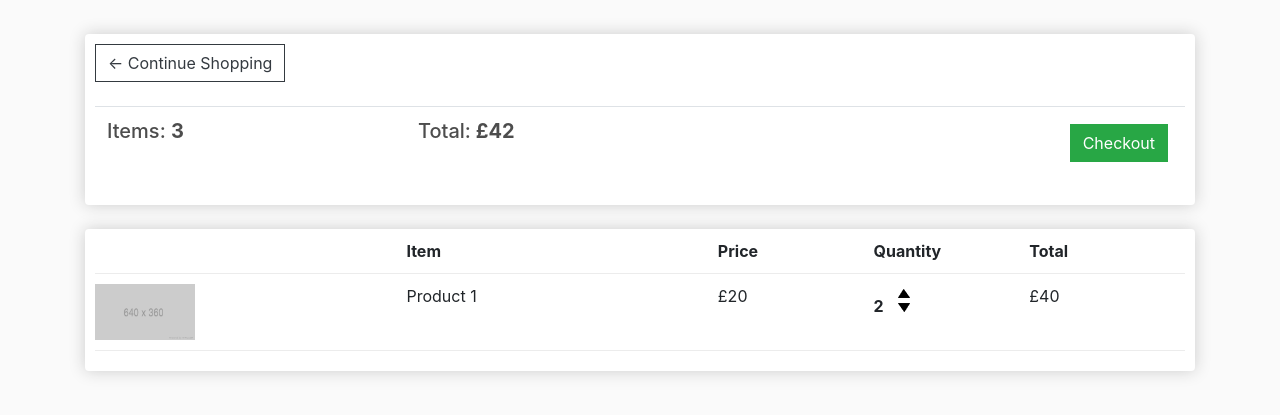
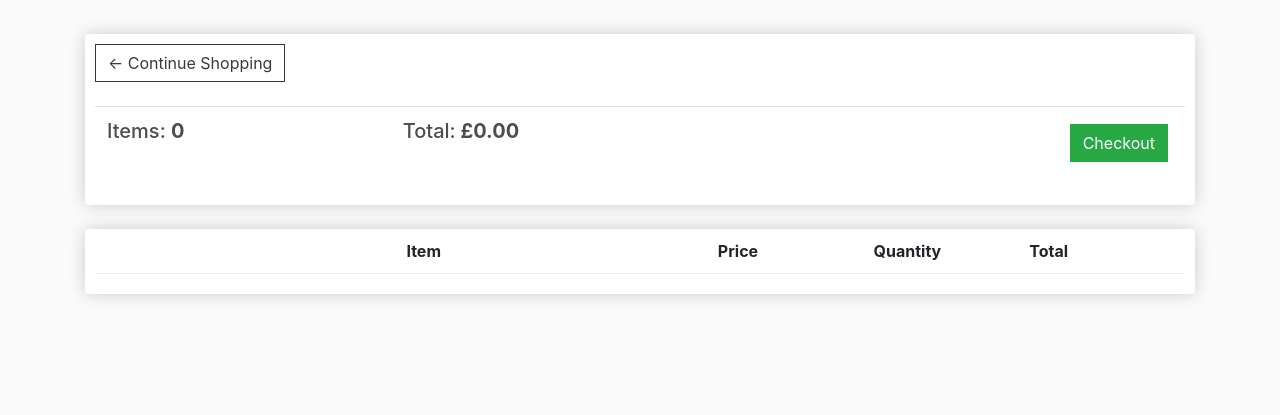
Before and after one commit to Lukasrid/ecommerce-project, a Django app: page /cart/ in a window 1280 px wide. Shown: the part 57-472 px from the top of the page. Run offline with Django 4.2, Linux system fonts and the light colour scheme; lists and menus that the app fills with data are empty; some libraries are stand-ins or nearby versions.

Commit message:
render out items in cart

```diff
--- a/ecommerce/store/templates/store/cart.html
+++ b/ecommerce/store/templates/store/cart.html
@@ -8,10 +8,10 @@
             <table class="table">
                 <tr>
                     <th>
-                        <h5>Items: <strong>3</strong></h5>
+                        <h5>Items: <strong>{{order.get_cart_items}}</strong></h5>
                     </th>
                     <th>
-                        <h5>Total:<strong> £42</strong></h5>
+                        <h5>Total:<strong> £{{order.get_cart_total|floatformat:2}}</strong></h5>
                     </th>
                     <th>
                         <a style="float: right; margin: 5px" class="btn btn-success" href="{% url 'checkout' %}">Checkout</a>
@@ -30,22 +30,24 @@
                 <div style="flex: 1"><strong>Total</strong></div>
             </div>
 
+            {% for item in items %}
             <div class="cart-row">
                 <div style="flex: 2">
-                    <img class="row-image" src="{% static 'images/placeholder.png' %}" />
+                    <img class="row-image" src="{{item.book.imageURL}}" />
                 </div>
-                <div style="flex: 2"><p>Product 1</p></div>
-                <div style="flex: 1"><p>£20</p></div>
+                <div style="flex: 2"><p>{{item.book.title}}</p></div>
+                <div style="flex: 1"><p>£{{item.book.price|floatformat:2}}</p></div>
                 <div style="flex: 1">
-                    <p class="quantity">2</p>
+                    <p class="quantity">{{item.quantity}}</p>
                     <div class="quantity">
                         <img class="chg-quantity" src="{% static  'images/arrow-up.png' %}" />
 
                         <img class="chg-quantity" src="{% static  'images/arrow-down.png' %}" />
                     </div>
                 </div>
-                <div style="flex: 1"><p>£40</p></div>
+                <div style="flex: 1"><p>£{{item.get_total|floatformat:2}}</p></div>
             </div>
+            {% endfor %}
         </div>
     </div>
     {% endblock content %}
--- a/ecommerce/store/views.py
+++ b/ecommerce/store/views.py
@@ -9,9 +9,19 @@ def store(request):
 	return render(request, 'store/store.html', context)
 
 def cart(request):
-    context = {}
-    return render(request, 'store/cart.html', context)
+
+	if request.user.is_authenticated:
+		customer = request.user.customer
+		order, created = Order.objects.get_or_create(customer=customer, complete=False)
+		items = order.orderitem_set.all()
+	else:
+		#Create empty cart for now for non-logged in user
+		items = []
+		order = {'get_cart_total':0, 'get_cart_items':0}
+
+	context = {'items':items, 'order':order}
+	return render(request, 'store/cart.html', context)
 
 def checkout(request):
-    context = {}
-    return render(request, 'store/checkout.html', context)
+	context = {}
+	return render(request, 'store/checkout.html', context)
```
Also changed, not shown: ecommerce/store/models.py (+17 -0 lines), ecommerce/db.sqlite3.
